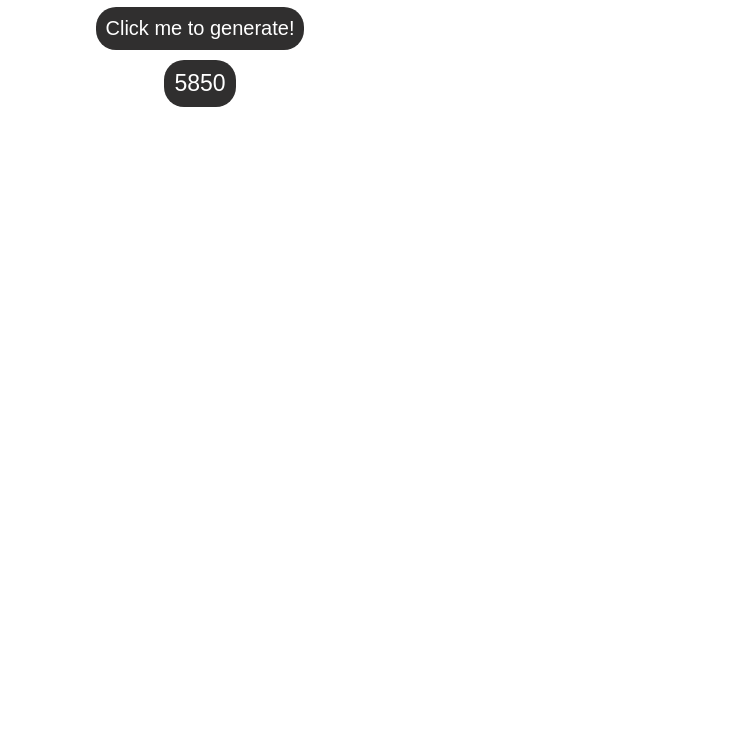
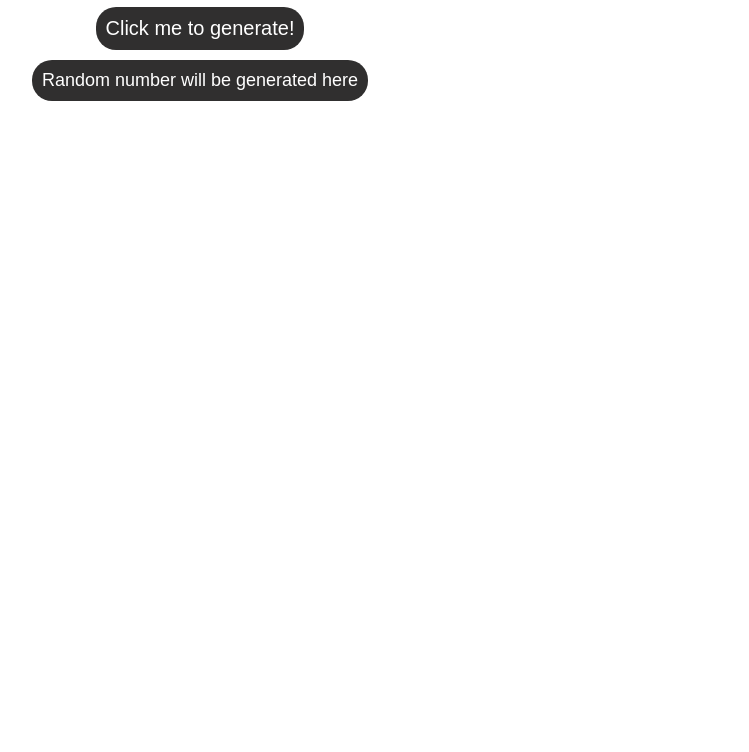
Before and after one commit to charbel-dot/Animated-Website, a plain HTML site: page index.html in a window 1280 px wide. Shown: the part 263-1015 px from the top of the page, without its empty margins (440-1189 px from the left). Drawn offline with Linux system fonts and the light colour scheme; a web font is replaced by a local one.

Commit message:
Fixed some bugs

```diff
--- a/JS/app.js
+++ b/JS/app.js
@@ -15,4 +15,3 @@ function generate(){
     let number = Math.floor(Math.random () * 10000);
     let random = document.getElementById('random-number').innerHTML = number;
 };
-generate();
--- a/index.html
+++ b/index.html
@@ -41,7 +41,7 @@
                     <button id="random-button">
                         Click me to generate!
                     </button>
-                    <span id="random-number"></span>
+                    <span id="random-number">Random number will be generated here</span>
                 </div>
             </div>
         </div>
--- a/styles/style.css
+++ b/styles/style.css
@@ -207,7 +207,7 @@ body{
     cursor: pointer;
 }
 #random-number{
-    font-size: 23px;
+    font-size: 18px;
     background-color: rgb(48, 47, 47);
     padding: 10px;
     margin: 10px;
```
